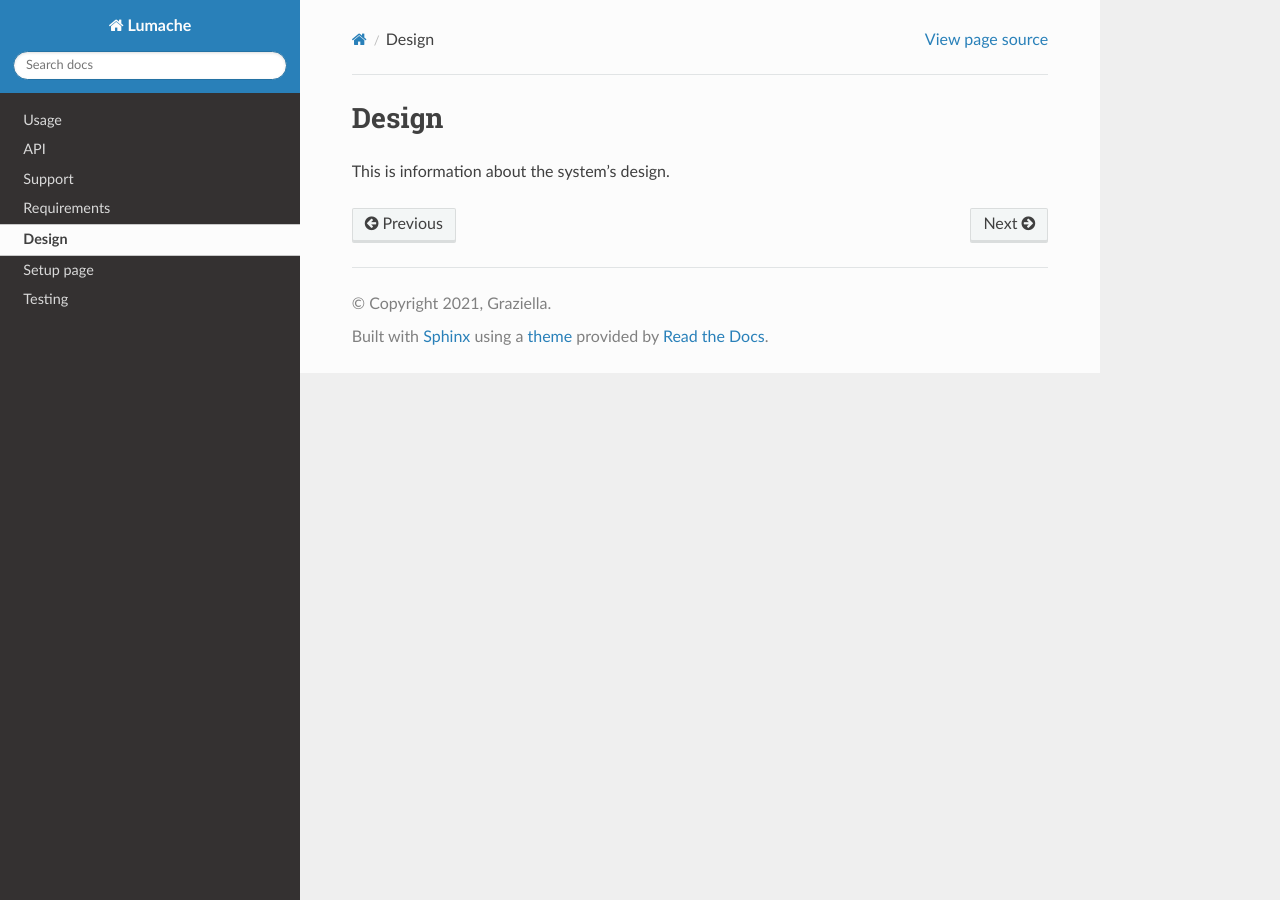
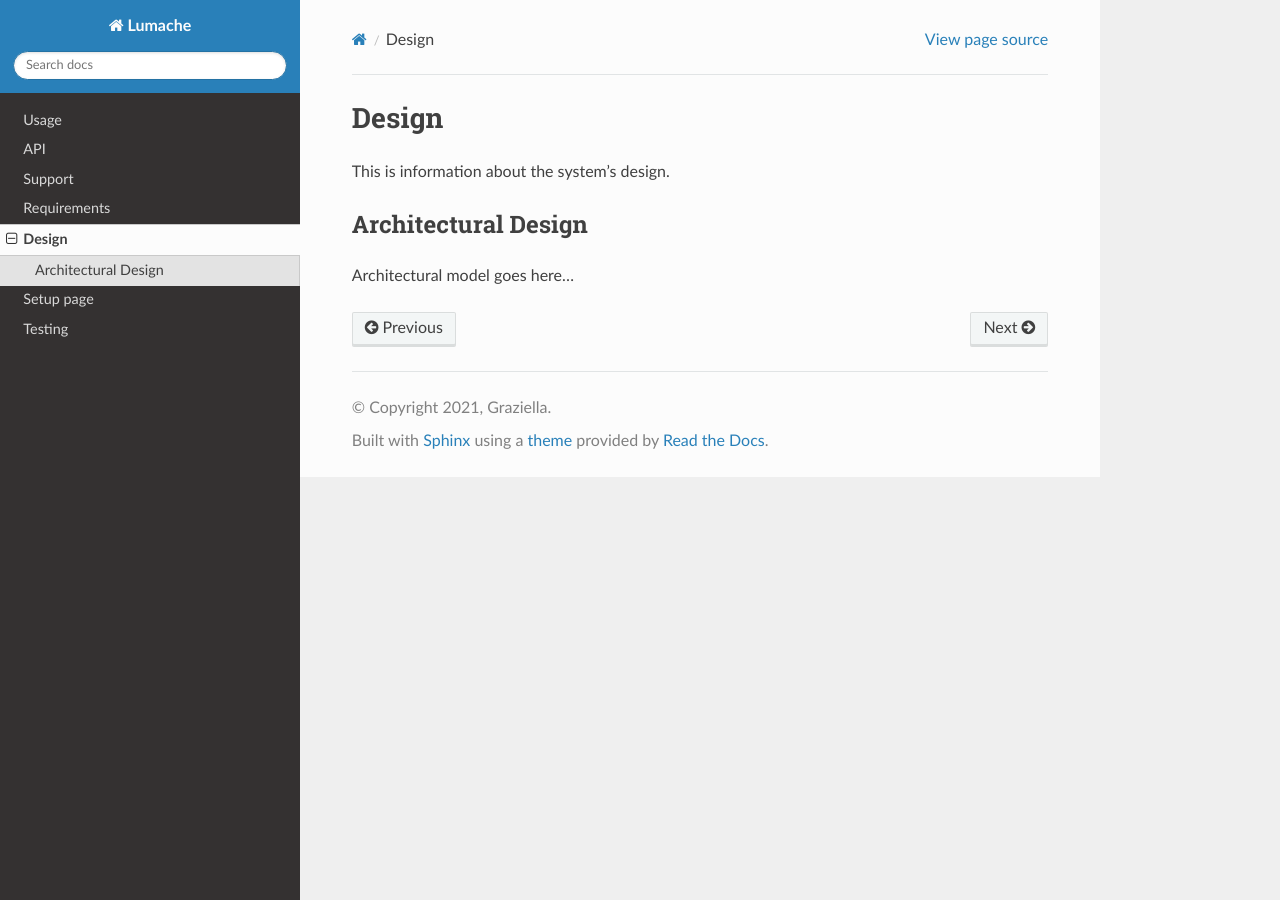
Before and after one commit to iacobcl/demoRTD24, a Sphinx documentation site: the page built from docs/source/design.rst, in a window 1280 px wide. Built offline with Sphinx 7.4.7 and the Read the Docs theme 3.1.0, drawn with Linux system fonts in a browser that asks for light colours.

Commit message:
Update design.rst

```diff
--- a/docs/source/design.rst
+++ b/docs/source/design.rst
@@ -2,3 +2,8 @@ Design
 ========
 
 This is information about the system's design.
+
+Architectural Design
+-------------------------
+
+Architectural model goes here...
```
